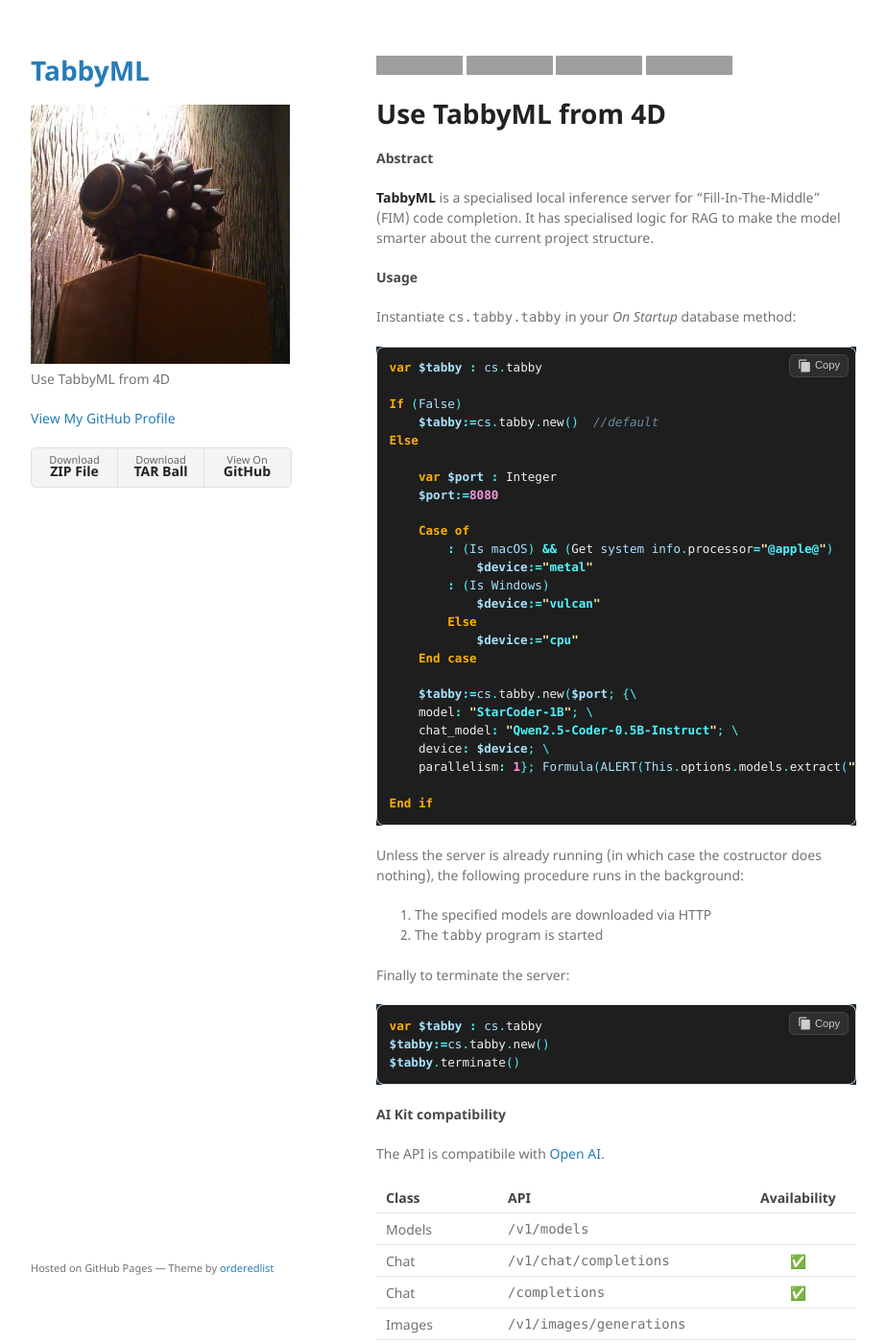
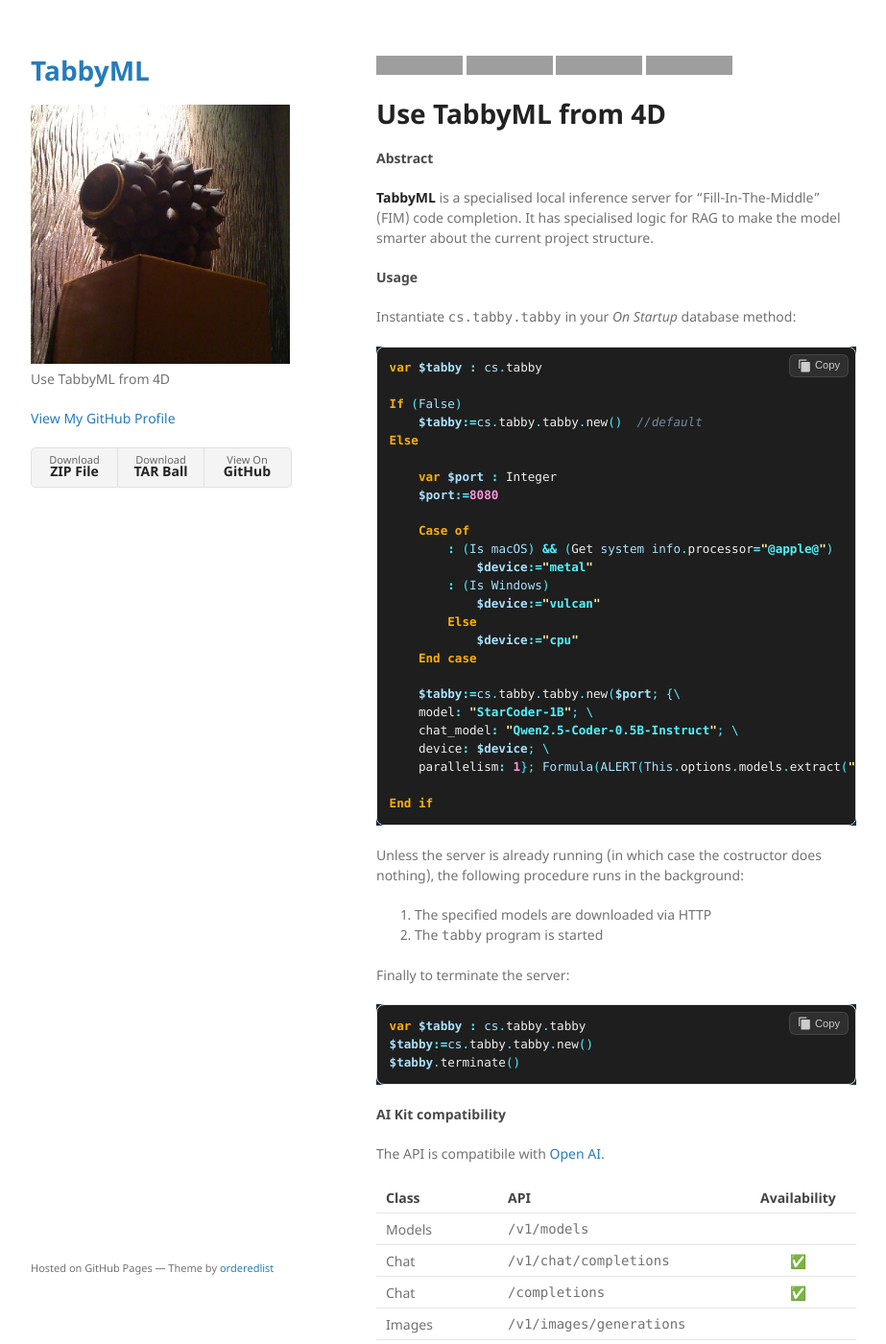
Before and after one commit to miyako/tabby, a Jekyll site: the page built from index.md, in a window 1280 px wide and 1400 px high. Shown: the whole window at 96% size, without its empty margins (178-1101 px from the left). Built offline with Jekyll 4.4.1, drawn with Linux system fonts in a browser that asks for light colours; grey boxes are pictures that could not be loaded.

Commit message:
Update index.md

````diff
--- a/index.md
+++ b/index.md
@@ -21,7 +21,7 @@ Instantiate `cs.tabby.tabby` in your *On Startup* database method:
 var $tabby : cs.tabby
 
 If (False)
-    $tabby:=cs.tabby.new()  //default
+    $tabby:=cs.tabby.tabby.new()  //default
 Else
 
     var $port : Integer
@@ -36,7 +36,7 @@ Else
             $device:="cpu"
     End case
 
-    $tabby:=cs.tabby.new($port; {\
+    $tabby:=cs.tabby.tabby.new($port; {\
     model: "StarCoder-1B"; \
     chat_model: "Qwen2.5-Coder-0.5B-Instruct"; \
     device: $device; \
@@ -53,8 +53,8 @@ Unless the server is already running (in which case the costructor does nothing)
 Finally to terminate the server:
 
 ```4d
-var $tabby : cs.tabby
-$tabby:=cs.tabby.new()
+var $tabby : cs.tabby.tabby
+$tabby:=cs.tabby.tabby.new()
 $tabby.terminate()
 ```
 
````
